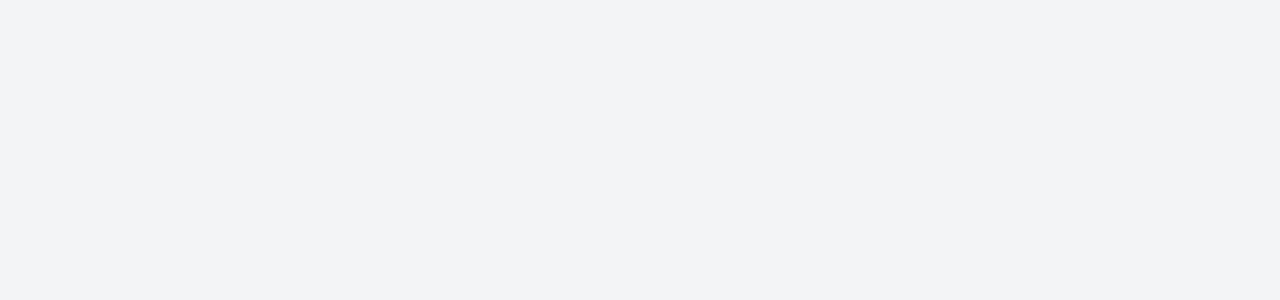
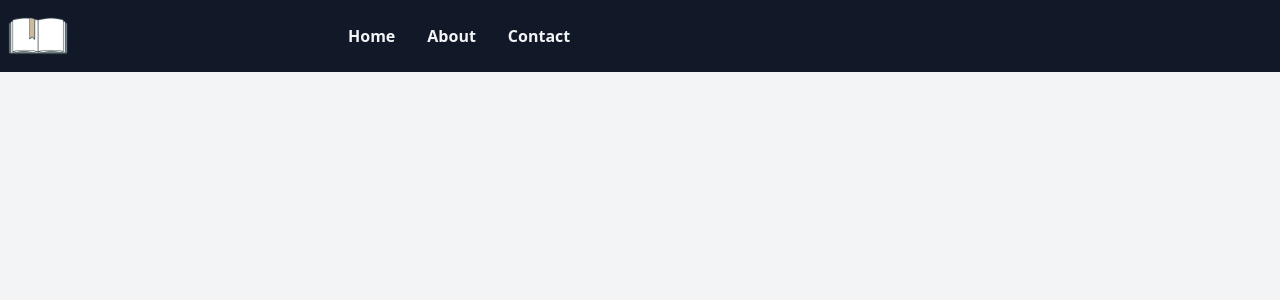
Before and after one commit to vai7725/ppw-v4, a Next.js app: page / in a window 1280 px wide. Shown: the top 300 px of the page. Built offline with nearby package versions, Linux system fonts and the light colour scheme.

Commit message:
navbar done

```diff
--- a/package.json
+++ b/package.json
@@ -16,6 +16,7 @@
     "next": "14.1.3",
     "react": "^18",
     "react-dom": "^18",
+    "react-icons": "^5.0.1",
     "tailwind-merge": "^2.2.2",
     "tailwindcss-animate": "^1.0.7"
   },
--- a/src/app/layout.tsx
+++ b/src/app/layout.tsx
@@ -1,5 +1,6 @@
 import type { Metadata } from 'next'
 import './globals.css'
+import Navbar from '@/components/custom/Navbar'
 
 export const metadata: Metadata = {
   title: 'Create Next App',
@@ -13,7 +14,10 @@ export default function RootLayout({
 }>) {
   return (
     <html lang="en">
-      <body>{children}</body>
+      <body>
+        <Navbar />
+        {children}
+      </body>
     </html>
   )
 }
--- /dev/null
+++ b/src/components/custom/Navbar.tsx
@@ -0,0 +1,65 @@
+import Image from 'next/image'
+import Link from 'next/link'
+import logo from '@/assets/logo.webp'
+
+import { HiBars3BottomRight } from 'react-icons/hi2'
+
+const navLinks = [
+  {
+    title: 'Home',
+    href: '/',
+  },
+  {
+    title: 'About',
+    href: '/about',
+  },
+  {
+    title: 'Contact',
+    href: '/contact',
+  },
+]
+
+export default function Navbar() {
+  return (
+    <nav className="navbar bg-primary text-secondary grid grid-cols-12">
+      <div className="col-span-3 ">
+        <Link href={'/'} className="h-full">
+          <Image src={logo} alt="logo" width={60} height={60} />
+        </Link>
+      </div>
+      <ul className="menu menu-horizontal bg-primary w-fit rounded-box col-span-9 hidden sm:flex font-semibold text-base">
+        {navLinks.map((l) => (
+          <li key={l.title}>
+            <Link
+              href={l.href}
+              className="hover:bg-secondary hover:text-primary"
+            >
+              {l.title}
+            </Link>
+          </li>
+        ))}
+      </ul>
+
+      <div className="dropdown dropdown-bottom dropdown-end col-span-9 flex items-center justify-end sm:hidden">
+        <div tabIndex={0} role="button" className="btn btn-sm btn-primary ">
+          <HiBars3BottomRight className="text-secondary" />
+        </div>
+        <ul
+          tabIndex={0}
+          className="dropdown-content z-[1] menu p-2 shadow bg-primary rounded-box w-52"
+        >
+          {navLinks.map((l) => (
+            <li key={l.title}>
+              <Link
+                href={l.href}
+                className="hover:bg-secondary hover:text-primary"
+              >
+                {l.title}
+              </Link>
+            </li>
+          ))}
+        </ul>
+      </div>
+    </nav>
+  )
+}
```
Also changed, not shown: src/assets/logo.webp (added), 1 other file (tests, documents, lock files or other folders).
